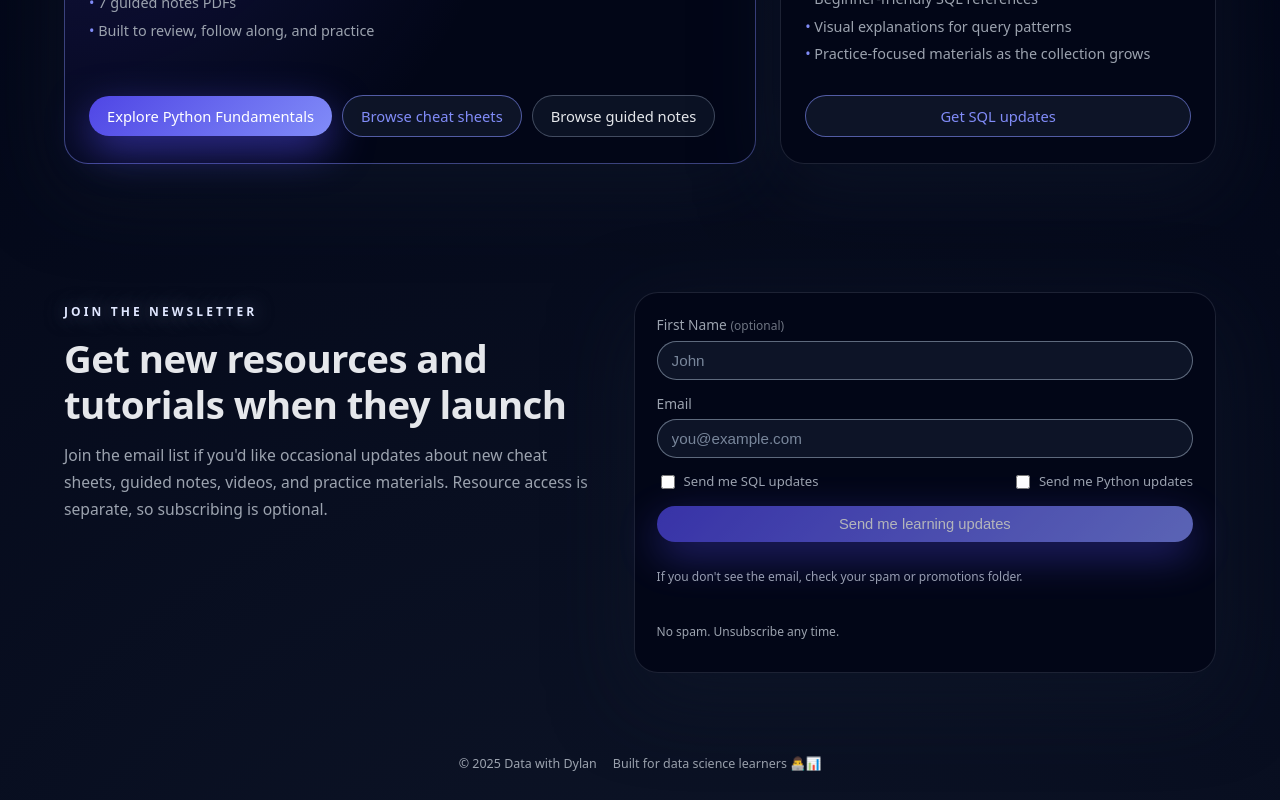
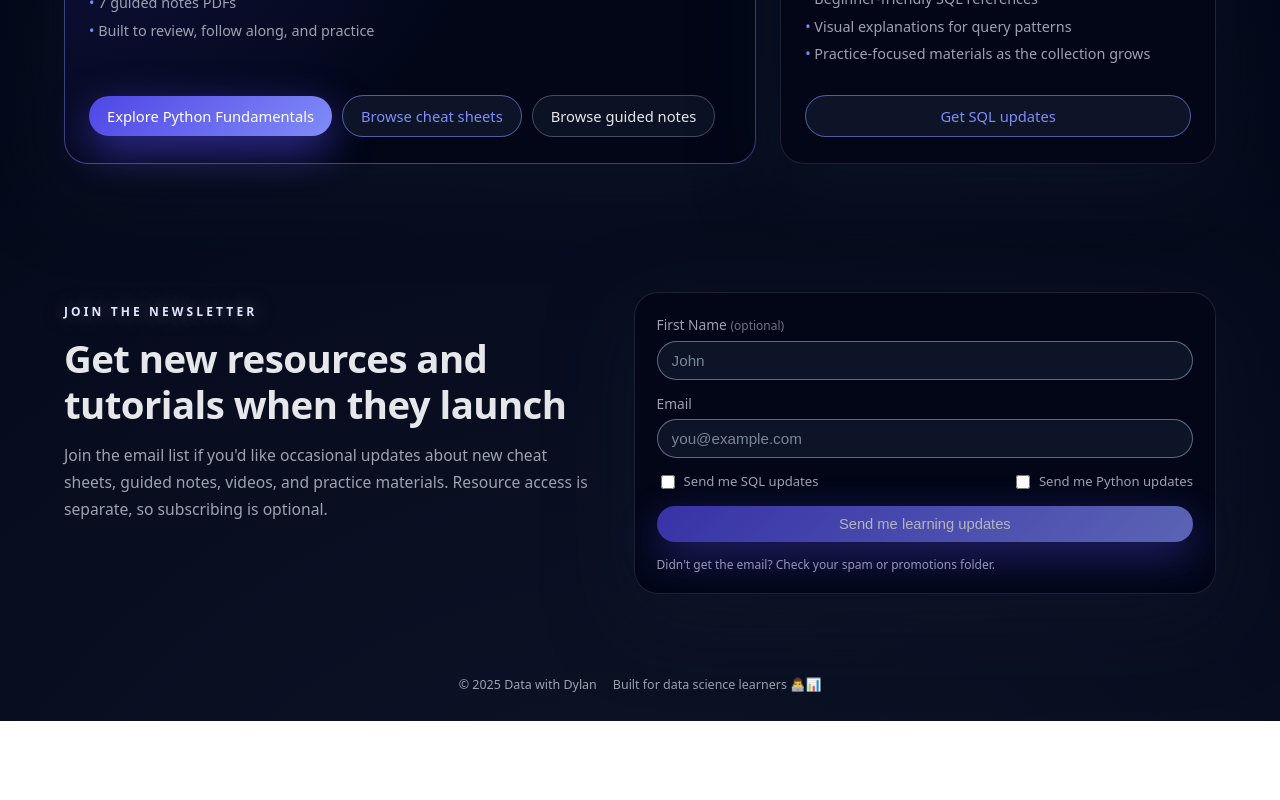
Before and after one commit to dylans0ng/data-with-dylan-landing, a React (Vite) app: page / in a window 1280 px wide. Shown: the part 1507-2307 px from the top of the page. After the commit the page ends 2228 px from the top, so only its background shows below. Built offline with nearby package versions, Linux system fonts and the light colour scheme; no server answers.

Commit message:
Updated the text in the email form in the home page as well as the text in the navbar

```diff
--- a/src/components/layout/SiteNav.tsx
+++ b/src/components/layout/SiteNav.tsx
@@ -83,7 +83,7 @@ const SiteNav: React.FC<SiteNavProps> = (props) => {
                 props.onScrollToSection(props.joinRef);
               }}
             >
-              Updates
+              News
             </a>
             {user ? (
               <Link to="/account" className="nav-cta">
--- a/src/index.css
+++ b/src/index.css
@@ -905,6 +905,34 @@ body {
   color: var(--text-muted);
 }
 
+.join-form-footer {
+  display: flex;
+  flex-direction: column-reverse;
+  gap: 8px;
+}
+
+.join-form-footer .small-print {
+  margin: 0;
+}
+
+.small-print-reminder {
+  text-align: left;
+}
+
+@media (min-width: 769px) {
+  .join-form-footer {
+    flex-direction: row;
+    align-items: flex-end;
+    justify-content: space-between;
+    gap: 16px;
+  }
+
+  .small-print-reminder {
+    margin-left: auto;
+    text-align: right;
+  }
+}
+
 .form-status {
   padding: 14px 16px;
   border-radius: var(--radius-md);
--- a/src/pages/HomePage.tsx
+++ b/src/pages/HomePage.tsx
@@ -554,14 +554,11 @@ const HomePage: React.FC = () => {
                   {isSubmitting ? "Submitting..." : "Send me learning updates"}
                 </button>
 
-                <p className="small-print">
-                  If you don&apos;t see the email, check your spam or promotions
-                  folder.
-                </p>
-
-                <p className="small-print">
-                  No spam. Unsubscribe any time.
-                </p>
+                <div className="join-form-footer">
+                  <p className="small-print small-print-reminder">
+                    Didn&apos;t get the email? Check your spam or promotions folder.
+                  </p>
+                </div>
               </form>
             </div>
           </div>
```
